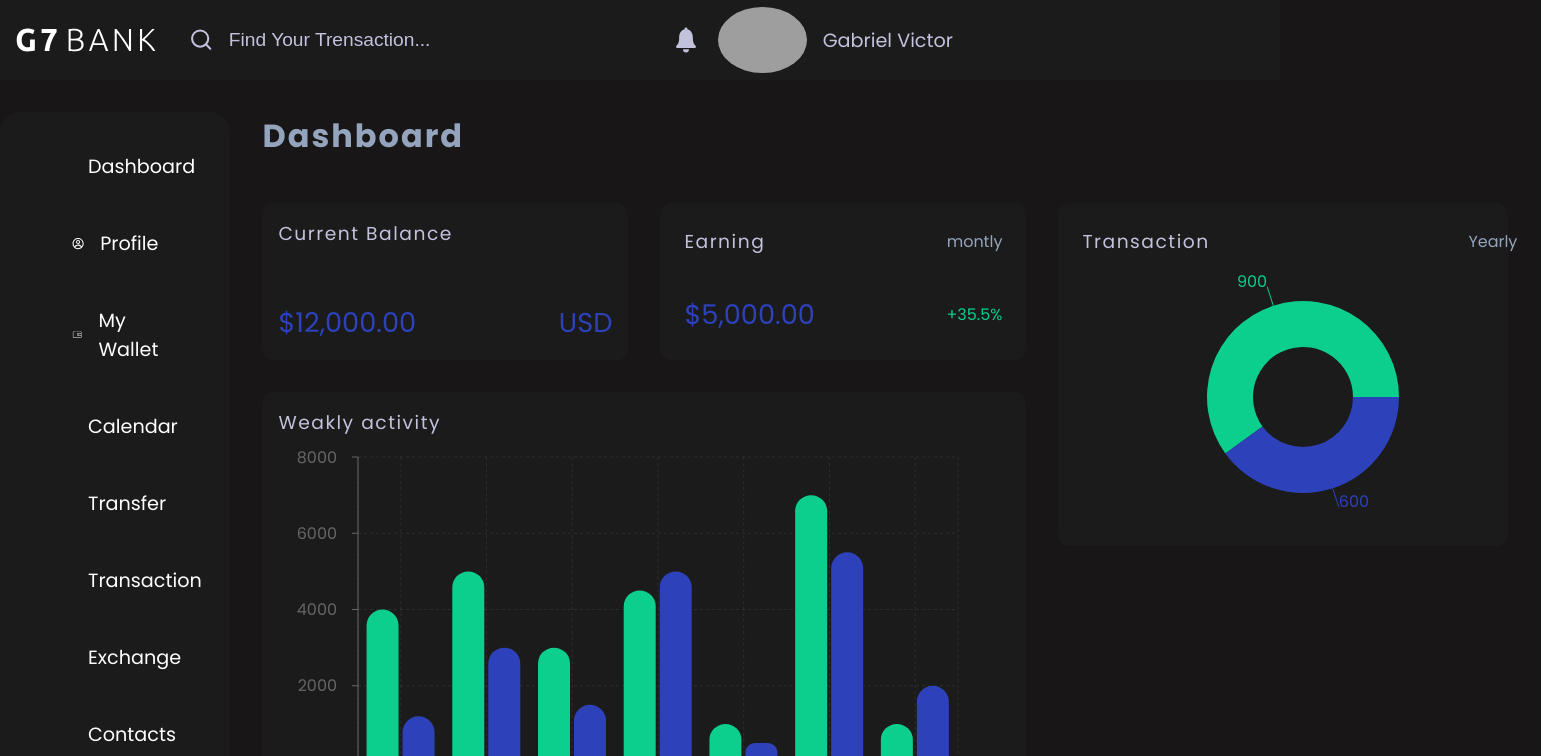
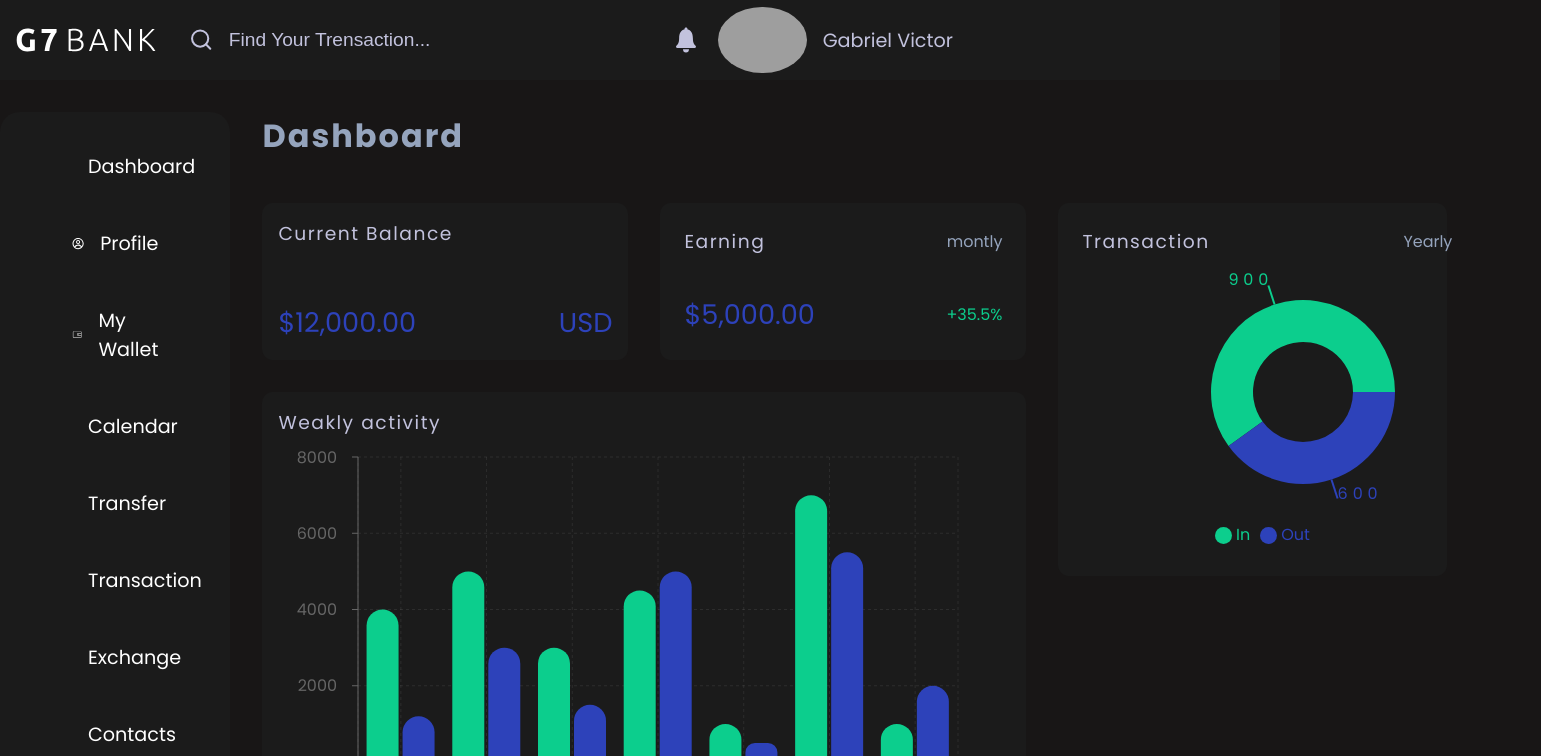
Before and after one commit to Gabriel-Vict0r/g7bank-dashboard, a React (Vite) app: page /dashboard in a window 1280 px wide. Shown: the top 756 px of the page, 1541 px wide, since content can reach past the window. Built offline with nearby package versions, Linux system fonts and the light colour scheme; grey boxes are pictures that could not be loaded.

Commit message:
try style the text from transaction component

```diff
--- a/index.html
+++ b/index.html
@@ -11,6 +11,7 @@
       href="https://fonts.googleapis.com/css2?family=Poppins:wght@200;300;400;500;700;800&display=swap"
       rel="stylesheet"
     />
+    <link rel="stylesheet" href="./src/assets/Style.css">
     <!--Title -->
     <title>Dashboard Management</title>
     <script src="http://localhost:8097"></script>
--- a/src/components/TotalTransaction.jsx
+++ b/src/components/TotalTransaction.jsx
@@ -1,10 +1,10 @@
-import { colors } from "@mui/material";
 import React from "react";
-import { PieChart, Pie, Legend, Cell } from "recharts";
+import { PieChart, Pie, Legend, Cell, Text } from "recharts";
 import {
   CardTransaction,
   SubTitle,
   Date,
+  WrapperTransaction,
 } from "./pages/Dashboard/Dashboard.style";
 const data = [
   { name: "In", value: 900, color: "#0cce8d" },
@@ -15,7 +15,8 @@ const TotalTransaction = () => {
     <CardTransaction>
       <SubTitle>Transaction</SubTitle>
       <Date>Yearly</Date>
-      <PieChart width={370} height={250}>
+      <WrapperTransaction>
+        <PieChart width={370} height={280} >
           <Pie
             data={data}
             dataKey="value"
@@ -26,17 +27,33 @@ const TotalTransaction = () => {
             innerRadius={50}
             label
             labelLine={true}
+            strokeLinejoin="miter"
+            strokeWidth={2}
+            textLength={40}
+            textRendering={{fill: '#000'}}
 
           >
-          {data.map((entry, index) => (
+            {data.map((entry) => (
               <Cell
                 nameKey={entry.name}
                 dataKey={entry.value}
                 fill={entry.color}
+                color="#000"
+                textAnchor="middle"
               />
             ))}
           </Pie>
+          <Legend
+            iconSize={17}
+            iconType="circle"
+            layout="horizontal"
+            height={40}
+            align="center"
+            verticalAlign="bottom"
+            wrapperStyle={{ padding: 15}}
+          />
         </PieChart>
+      </WrapperTransaction>
     </CardTransaction>
   );
 };
--- a/src/components/pages/Dashboard/Dashboard.style.jsx
+++ b/src/components/pages/Dashboard/Dashboard.style.jsx
@@ -1,6 +1,4 @@
 import styled from "styled-components";
-import Balance from "../../CardBalance";
-import { Legend } from "recharts";
 export const Main = styled.body`
   display: flex;
   flex-direction: row;
@@ -54,6 +52,9 @@ export const CardTransaction = styled(CardBalance)`
   gap: 1rem;
   grid-area: Transaction;
 `;
+export const WrapperTransaction = styled.div`
+  grid-area: Data;
+`
 export const Date = styled.span`
   color: ${(prop) => prop.theme.colors.Title};
   justify-self: end;
```
Lines whose indentation alone changed are shown as unchanged.
